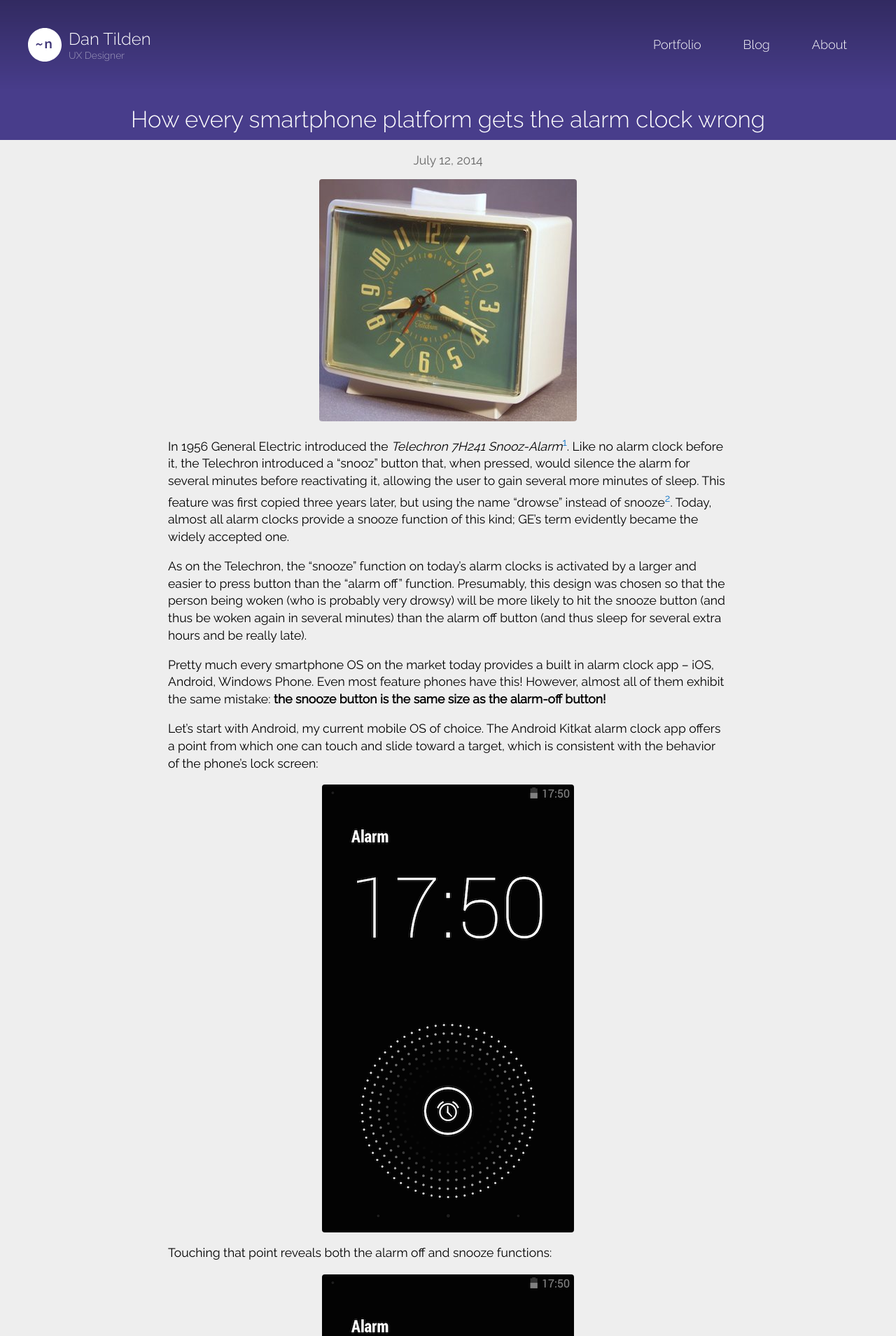
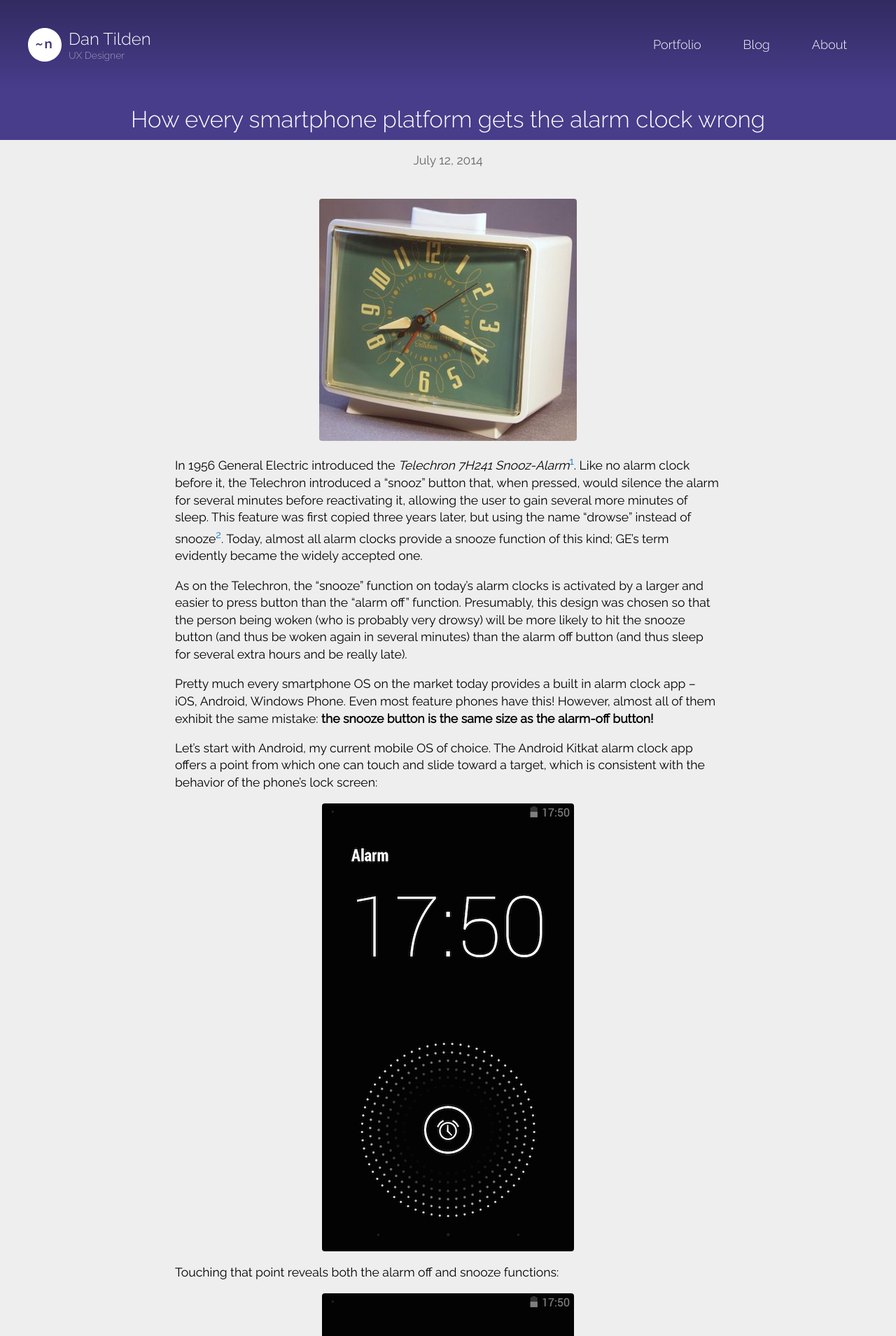
Before and after one commit to tilden/tilden.github.io, a Jekyll site: the page built from _posts/2014-07-12-alarm_clocks.md, in a window 1280 px wide. Shown: the top 1909 px of the page at 70% size. Built offline with Jekyll 4.4.1, drawn with Linux system fonts in a browser that asks for light colours; nearby versions of some CDN libraries.

Commit message:
Responsive layout for posts

```diff
--- a/_layouts/post.html
+++ b/_layouts/post.html
@@ -14,9 +14,9 @@
 
     <p class="meta">{{ page.date | date: "%B %-d, %Y" }}{% if page.author %} • {{ page.author }}{% endif %}{% if page.meta %} • {{ page.meta }}{% endif %}</p>
 
-    <article class="post_content">
+    <div class="post_content">
     {{ content }}
-    </article>
+  </div>
 
   </div>
 </div>
--- a/css/style.css
+++ b/css/style.css
@@ -228,7 +228,6 @@
   h1.logo {
     display: none;
   }
-
 }
 
 /* landing page project cards / post cards */
@@ -323,6 +322,21 @@
 .card:focus {
   outline: none;
   box-shadow: 0 0 0 2px #1274C5;
+}
+
+@media (max-width: 525px) {
+  .card {
+    margin-left: 0;
+    margin-right: 0;
+    width: 100%;
+    height: auto;
+    padding-bottom: 50px;
+  }
+
+  .card > img {
+    width: 100%;
+    height: auto;
+  }
 }
 
 /* project pages */
@@ -471,14 +485,17 @@
   margin-left: auto;
   margin-right: auto;
   border-radius: 4px;
+  max-width: 100%;
 }
 
 .post_content {
+  box-sizing: border-box;
   width: 800px;
   text-align: left;
   margin: 0 auto;
   line-height: 140%;
   font-size: 80%;
+  padding: 10px;
 }
 
 .post_content p {
@@ -500,3 +517,9 @@
 a.reversefootnote {
   text-decoration: none;
 }
+
+@media (max-width: 800px) {
+  .post_content {
+    width: 100%;
+  }
+}
```
